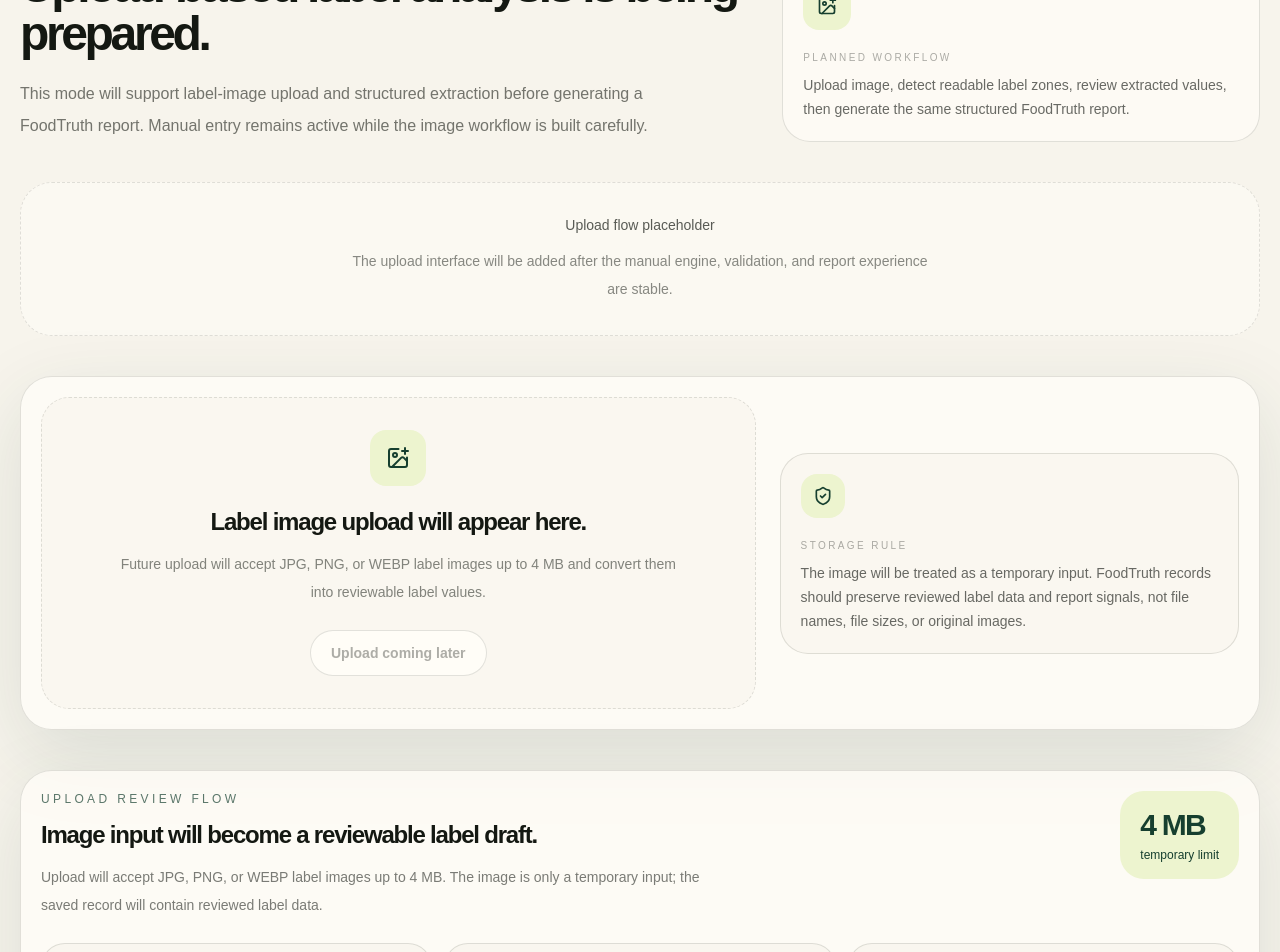
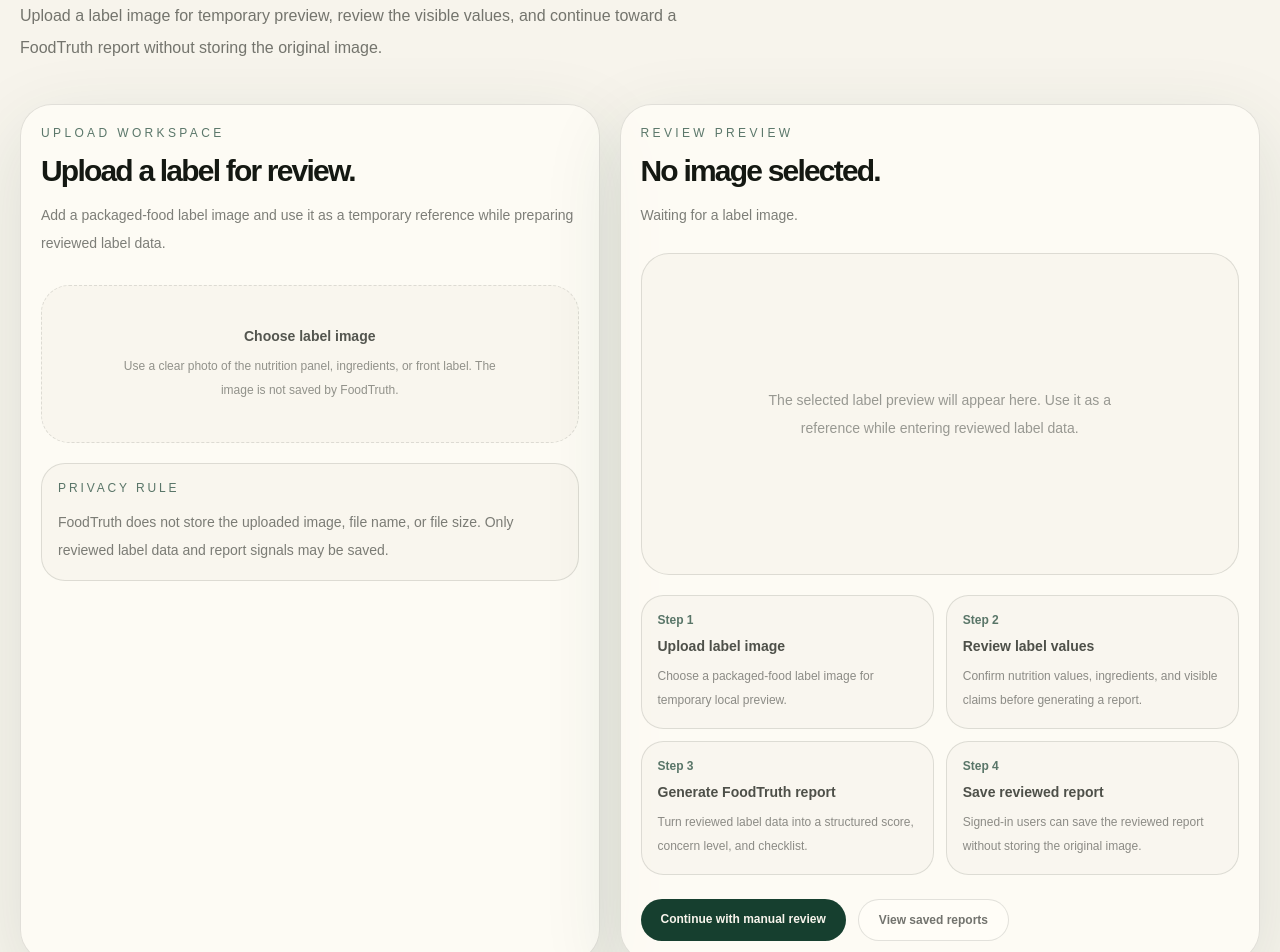
Before and after one commit to sumitdhara609/FoodTruth, a Next.js app: page /analyze/upload in a window 1280 px wide. Shown: the part 260-1212 px from the top of the page. Built offline with nearby package versions, Linux system fonts and the light colour scheme; no server answers.

Commit message:
Add upload label review workspace

```diff
--- a/app/analyze/upload/page.tsx
+++ b/app/analyze/upload/page.tsx
@@ -1,13 +1,26 @@
-import { AnalyzerPlaceholderPage } from "@/components/analyze/analyzer-placeholder-page";
-import { UploadInputPlaceholder } from "@/components/analyze/upload-input-placeholder";
-import { UploadReviewPlaceholder } from "@/components/analyze/upload-review-placeholder";
-import { uploadAnalyzerPageConfig } from "@/lib/analyze/analyzer-placeholder-page-config";
+import { AnalyzerPageShell } from "@/components/analyze/analyzer-page-shell";
+import { UploadWorkspace } from "@/components/analyze/upload-workspace";
 
-export default function UploadAnalyzerPage() {
+export default function UploadAnalyzePage() {
   return (
-    <AnalyzerPlaceholderPage {...uploadAnalyzerPageConfig}>
-      <UploadInputPlaceholder />
-      <UploadReviewPlaceholder />
-    </AnalyzerPlaceholderPage>
+    <AnalyzerPageShell>
+      <section>
+        <p className="text-xs uppercase tracking-[0.32em] text-[var(--primary)]/70">
+          Upload Label
+        </p>
+
+        <h1 className="mt-4 max-w-4xl text-4xl font-semibold tracking-[-0.07em] text-[var(--foreground)] sm:text-5xl">
+          Turn a label image into reviewed label intelligence.
+        </h1>
+
+        <p className="mt-5 max-w-2xl text-sm leading-7 text-[var(--foreground)]/58 sm:text-base sm:leading-8">
+          Upload a label image for temporary preview, review the visible values,
+          and continue toward a FoodTruth report without storing the original
+          image.
+        </p>
+      </section>
+
+      <UploadWorkspace />
+    </AnalyzerPageShell>
   );
 }
--- /dev/null
+++ b/components/analyze/upload-workspace.tsx
@@ -0,0 +1,179 @@
+"use client";
+
+import Link from "next/link";
+import { useMemo, useState } from "react";
+import { uploadWorkspaceSteps } from "@/lib/analyze/upload-workspace";
+
+export function UploadWorkspace() {
+  const [previewUrl, setPreviewUrl] = useState<string | null>(null);
+
+  const hasPreview = Boolean(previewUrl);
+
+  const previewStatus = useMemo(() => {
+    if (!hasPreview) {
+      return "Waiting for a label image.";
+    }
+
+    return "Label image is ready for review. The image is only used for local preview.";
+  }, [hasPreview]);
+
+  const handleImageChange = (event: React.ChangeEvent<HTMLInputElement>) => {
+    const file = event.target.files?.[0];
+
+    if (!file) {
+      return;
+    }
+
+    const nextPreviewUrl = URL.createObjectURL(file);
+    setPreviewUrl((currentPreviewUrl) => {
+      if (currentPreviewUrl) {
+        URL.revokeObjectURL(currentPreviewUrl);
+      }
+
+      return nextPreviewUrl;
+    });
+
+    event.target.value = "";
+  };
+
+  const handleClearPreview = () => {
+    setPreviewUrl((currentPreviewUrl) => {
+      if (currentPreviewUrl) {
+        URL.revokeObjectURL(currentPreviewUrl);
+      }
+
+      return null;
+    });
+  };
+
+  return (
+    <section className="mt-10 grid gap-5 lg:grid-cols-[0.95fr_1.05fr]">
+      <div className="rounded-[2rem] border border-[var(--border)] bg-[var(--surface)]/78 p-5 shadow-[var(--shadow-soft)]">
+        <p className="text-xs uppercase tracking-[0.28em] text-[var(--primary)]/70">
+          Upload Workspace
+        </p>
+
+        <h2 className="mt-3 text-3xl font-semibold tracking-[-0.06em] text-[var(--foreground)]">
+          Upload a label for review.
+        </h2>
+
+        <p className="mt-3 text-sm leading-7 text-[var(--foreground)]/55">
+          Add a packaged-food label image and use it as a temporary reference
+          while preparing reviewed label data.
+        </p>
+
+        <label className="mt-7 flex cursor-pointer flex-col items-center justify-center rounded-[1.75rem] border border-dashed border-[var(--border)] bg-[var(--background)]/70 px-5 py-10 text-center transition hover:bg-[var(--surface-muted)]">
+          <span className="text-sm font-semibold text-[var(--foreground)]/72">
+            Choose label image
+          </span>
+
+          <span className="mt-2 max-w-sm text-xs leading-6 text-[var(--foreground)]/45">
+            Use a clear photo of the nutrition panel, ingredients, or front
+            label. The image is not saved by FoodTruth.
+          </span>
+
+          <input
+            type="file"
+            accept="image/png,image/jpeg,image/webp"
+            className="sr-only"
+            onChange={handleImageChange}
+          />
+        </label>
+
+        <div className="mt-5 rounded-[1.5rem] border border-[var(--border)] bg-[var(--background)]/70 p-4">
+          <p className="text-xs uppercase tracking-[0.24em] text-[var(--primary)]/70">
+            Privacy Rule
+          </p>
+
+          <p className="mt-3 text-sm leading-7 text-[var(--foreground)]/55">
+            FoodTruth does not store the uploaded image, file name, or file
+            size. Only reviewed label data and report signals may be saved.
+          </p>
+        </div>
+      </div>
+
+      <div className="rounded-[2rem] border border-[var(--border)] bg-[var(--surface)]/78 p-5 shadow-[var(--shadow-soft)]">
+        <div className="flex flex-col gap-4 sm:flex-row sm:items-start sm:justify-between">
+          <div>
+            <p className="text-xs uppercase tracking-[0.28em] text-[var(--primary)]/70">
+              Review Preview
+            </p>
+
+            <h2 className="mt-3 text-3xl font-semibold tracking-[-0.06em] text-[var(--foreground)]">
+              {hasPreview ? "Image ready." : "No image selected."}
+            </h2>
+
+            <p className="mt-3 text-sm leading-7 text-[var(--foreground)]/55">
+              {previewStatus}
+            </p>
+          </div>
+
+          {hasPreview && (
+            <button
+              type="button"
+              onClick={handleClearPreview}
+              className="rounded-full border border-[var(--border)] bg-[var(--surface)] px-4 py-2 text-xs font-semibold text-[var(--foreground)]/50 transition hover:bg-[var(--surface-muted)] hover:text-[var(--warning)]"
+            >
+              Clear image
+            </button>
+          )}
+        </div>
+
+        <div className="mt-6 overflow-hidden rounded-[1.75rem] border border-[var(--border)] bg-[var(--background)]/70">
+          {previewUrl ? (
+            // eslint-disable-next-line @next/next/no-img-element
+            <img
+              src={previewUrl}
+              alt="Uploaded label preview"
+              className="max-h-[420px] w-full object-contain"
+            />
+          ) : (
+            <div className="flex min-h-[320px] items-center justify-center px-6 text-center">
+              <p className="max-w-sm text-sm leading-7 text-[var(--foreground)]/42">
+                The selected label preview will appear here. Use it as a
+                reference while entering reviewed label data.
+              </p>
+            </div>
+          )}
+        </div>
+
+        <div className="mt-5 grid gap-3 sm:grid-cols-2">
+          {uploadWorkspaceSteps.map((step, index) => (
+            <div
+              key={step.title}
+              className="rounded-[1.4rem] border border-[var(--border)] bg-[var(--background)]/60 p-4"
+            >
+              <p className="text-xs font-semibold text-[var(--primary)]/70">
+                Step {index + 1}
+              </p>
+
+              <p className="mt-2 text-sm font-semibold text-[var(--foreground)]/75">
+                {step.title}
+              </p>
+
+              <p className="mt-2 text-xs leading-6 text-[var(--foreground)]/48">
+                {step.description}
+              </p>
+            </div>
+          ))}
+        </div>
+
+        <div className="mt-6 flex flex-col gap-3 sm:flex-row">
+          <Link
+            href="/analyze/manual"
+            className="inline-flex justify-center rounded-full bg-[var(--primary)] px-5 py-3 text-xs font-semibold text-[var(--background)] transition hover:opacity-90"
+          >
+            Continue with manual review
+          </Link>
+
+          <Link
+            href="/account"
+            className="inline-flex justify-center rounded-full border border-[var(--border)] bg-[var(--surface)] px-5 py-3 text-xs font-semibold text-[var(--foreground)]/60 transition hover:bg-[var(--surface-muted)] hover:text-[var(--foreground)]"
+          >
+            View saved reports
+          </Link>
+        </div>
+      </div>
+    </section>
+  );
+}
--- /dev/null
+++ b/lib/analyze/upload-workspace.ts
@@ -0,0 +1,30 @@
+export const uploadWorkspacePolicy = {
+  storesOriginalImage: false,
+  storesFileName: false,
+  storesFileSize: false,
+  requiresUserReviewBeforeReport: true,
+  savesOnlyReviewedLabelData: true,
+} as const;
+
+export const uploadWorkspaceSteps = [
+  {
+    title: "Upload label image",
+    description:
+      "Choose a packaged-food label image for temporary local preview.",
+  },
+  {
+    title: "Review label values",
+    description:
+      "Confirm nutrition values, ingredients, and visible claims before generating a report.",
+  },
+  {
+    title: "Generate FoodTruth report",
+    description:
+      "Turn reviewed label data into a structured score, concern level, and checklist.",
+  },
+  {
+    title: "Save reviewed report",
+    description:
+      "Signed-in users can save the reviewed report without storing the original image.",
+  },
+] as const;
```
Also changed, not shown: 1 other file (tests, documents, lock files or other folders).
